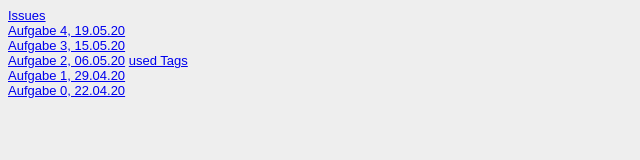
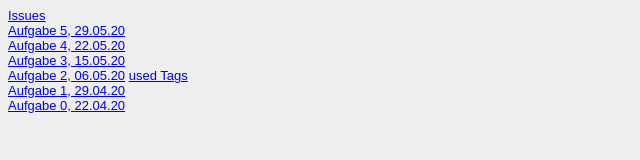
Before and after one commit to vido-bit/GIS_01, a plain HTML site: page Steckbrief/steckbrief.htm in a window 1280 px wide. Shown: the whole page, without its empty margins (0-640 px from the left). Drawn offline with Linux system fonts and the light colour scheme.

Commit message:
Aufgabe 5 verlinkt

```diff
--- a/Steckbrief/steckbrief.htm
+++ b/Steckbrief/steckbrief.htm
@@ -15,7 +15,9 @@ body {
 	<!-- Hier die Links zu den gelösten Aufgaben einstellen, aktuelle oben, alte stehen lassen! Format: Aufgabenbezeichnung, Datum -->
 	<a href="https://github.com/vido-bit/GIS_01/issues"target="_blank">Issues</a>
 	</br>
-	<a href="../Aufgabe04/index.html"target="_blank">Aufgabe 4, 19.05.20</a>
+	<a href="../Aufgabe05/index.html" target="_blank">Aufgabe 5, 29.05.20</a>
+	<br>
+	<a href="../Aufgabe04/index.html"target="_blank">Aufgabe 4, 22.05.20</a>
 </br>
 	<a href="../Aufgabe03/index.html"target="_blank">Aufgabe 3, 15.05.20</a>
 	</br>
```
